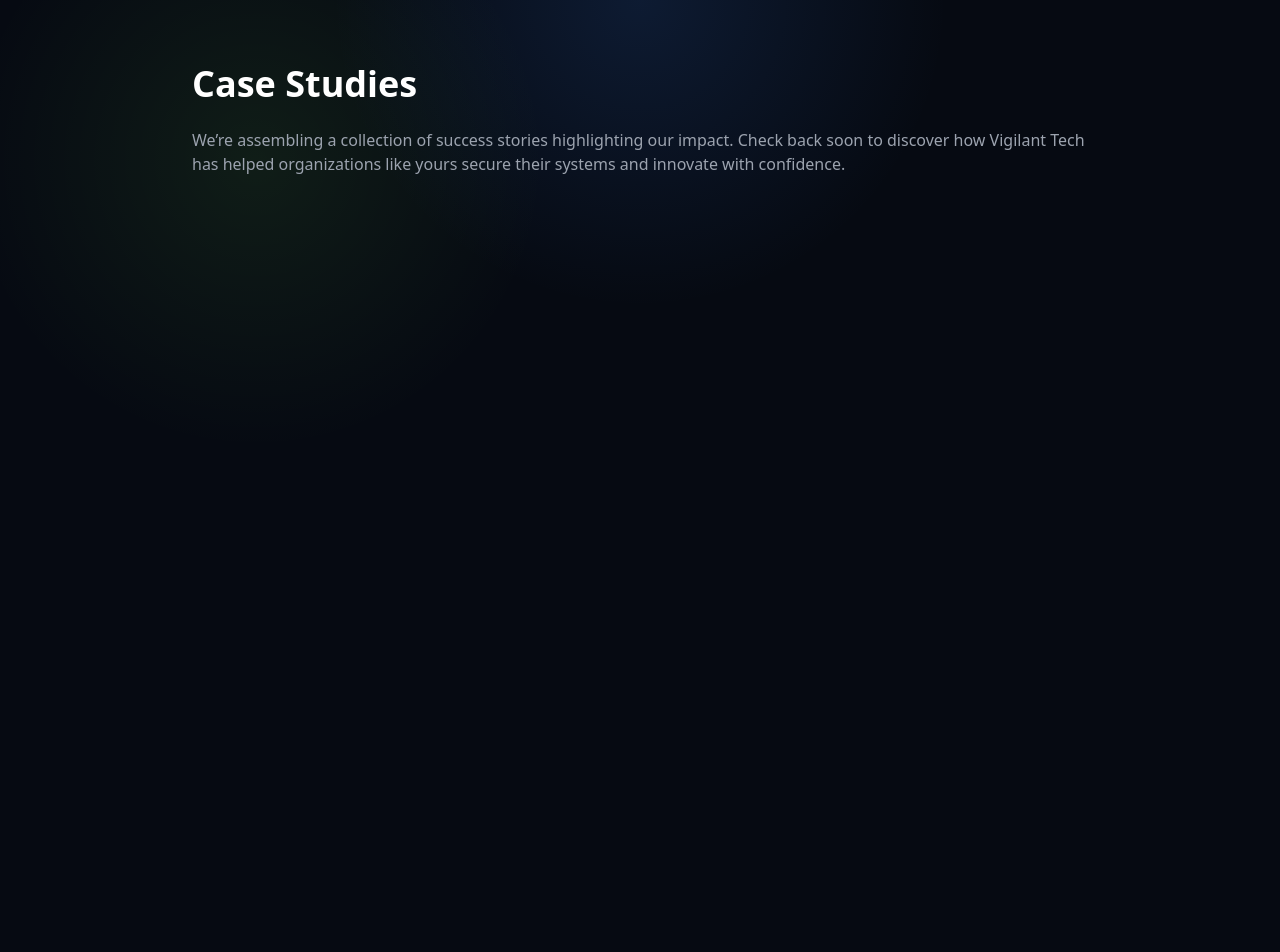
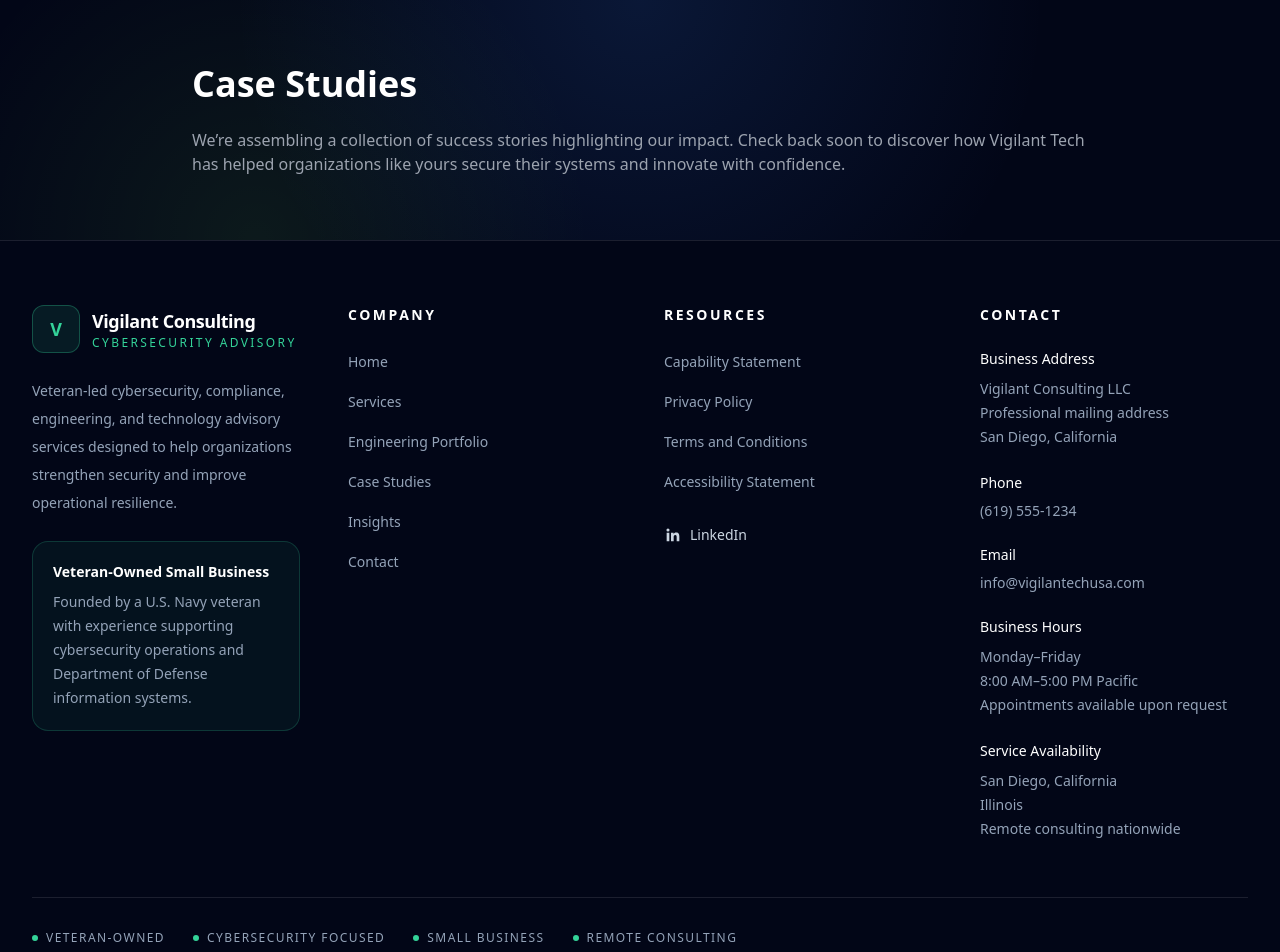
Before and after one commit to Smocha/Vigilant-Consulting, a Next.js app: page /case-studies in a window 1280 px wide. Shown: the top 952 px of the page. Before the commit the page ends 800 px from the top, so only its background shows below. Built offline with nearby package versions, Linux system fonts and the light colour scheme.

Commit message:
Update website footer

```diff
--- a/app/layout.tsx
+++ b/app/layout.tsx
@@ -1,4 +1,5 @@
-import type { Metadata } from "next";
+import type { Metadata, Viewport } from "next";
+import Footer from "../components/Footer";
 import "./globals.css";
 
 export const metadata: Metadata = {
@@ -10,32 +11,43 @@
   },
 
   description:
-    "Cybersecurity, AI, Compliance, Risk Management, CMMC, NIST 800-171, Security Assessments, and Government Contracting Support.",
+    "Veteran-led cybersecurity, AI, compliance, risk management, CMMC, NIST 800-171, security assessments, and government contracting support.",
 
   keywords: [
-    "Cybersecurity",
+    "Vigilant Consulting",
+    "Cybersecurity Consulting",
     "CMMC",
     "NIST 800-171",
     "Risk Management",
-    "Compliance",
+    "Cybersecurity Compliance",
     "AI Consulting",
     "Government Contracting",
     "Security Assessments",
-    "Vigilant Consulting",
+    "Cloud Security",
+    "Veteran-Owned Business",
+    "San Diego Cybersecurity",
   ],
 
   authors: [
     {
-      name: "Vigilant Consulting",
+      name: "Vigilant Consulting LLC",
       url: "https://vigilantechusa.com",
     },
   ],
 
-  creator: "Vigilant Consulting",
-  publisher: "Vigilant Consulting",
+  creator: "Vigilant Consulting LLC",
+  publisher: "Vigilant Consulting LLC",
+
+  alternates: {
+    canonical: "/",
+  },
 
   icons: {
-    icon: "/favicon.ico",
+    icon: [
+      {
+        url: "/favicon.ico",
+      },
+    ],
     shortcut: "/favicon.ico",
     apple: "/logo.png",
   },
@@ -43,7 +55,7 @@
   openGraph: {
     title: "Vigilant Consulting",
     description:
-      "Cybersecurity, AI, Compliance, Risk Management, CMMC, and Government Contracting Support.",
+      "Veteran-led cybersecurity, compliance, engineering, and technology advisory services.",
     url: "https://vigilantechusa.com",
     siteName: "Vigilant Consulting",
     images: [
@@ -51,7 +63,7 @@
         url: "/logo.png",
         width: 1200,
         height: 630,
-        alt: "Vigilant Consulting",
+        alt: "Vigilant Consulting LLC",
       },
     ],
     locale: "en_US",
@@ -62,45 +74,46 @@
     card: "summary_large_image",
     title: "Vigilant Consulting",
     description:
-      "Cybersecurity, AI, Compliance, Risk Management, and Government Contracting Support.",
+      "Veteran-led cybersecurity, compliance, engineering, and technology advisory services.",
     images: ["/logo.png"],
   },
 
   robots: {
     index: true,
     follow: true,
+    googleBot: {
+      index: true,
+      follow: true,
+      "max-image-preview": "large",
+      "max-snippet": -1,
+      "max-video-preview": -1,
+    },
   },
+
+  category: "technology",
+};
+
+export const viewport: Viewport = {
+  width: "device-width",
+  initialScale: 1,
+  themeColor: "#020617",
 };
 
 export default function RootLayout({
   children,
-}: {
+}: Readonly<{
   children: React.ReactNode;
-}) {
-  const organizationSchema = {
-    "@context": "https://schema.org",
-    "@type": "Organization",
-    name: "Vigilant Consulting",
-    url: "https://vigilantechusa.com",
-    logo: "https://vigilantechusa.com/logo.png",
-    email: "info@vigilantechusa.com",
-    telephone: "+1-619-313-0088",
-    sameAs: [
-      "https://www.linkedin.com/company/vigilant-consulting",
-      "https://github.com/Smocha/Vigilant-Consulting",
-    ],
-  };
+}>) {
+  return (
+    <html lang="en" className="scroll-smooth">
+      <body className="min-h-screen bg-slate-950 text-white antialiased">
+        <div className="flex min-h-screen flex-col">
+          <main id="main-content" className="flex-1">
+            {children}
+          </main>
 
-  return (
-    <html lang="en">
-      <body>
-        <script
-          type="application/ld+json"
-          dangerouslySetInnerHTML={{
-            __html: JSON.stringify(organizationSchema),
-          }}
-        />
-        {children}
+          <Footer />
+        </div>
       </body>
     </html>
   );
--- a/components/Footer.tsx
+++ b/components/Footer.tsx
@@ -1,7 +1,302 @@
+import Link from "next/link";
+
+const companyLinks = [
+  {
+    label: "Home",
+    href: "/",
+  },
+  {
+    label: "Services",
+    href: "/services",
+  },
+  {
+    label: "Engineering Portfolio",
+    href: "/#engineering-portfolio",
+  },
+  {
+    label: "Case Studies",
+    href: "/case-studies",
+  },
+  {
+    label: "Insights",
+    href: "/blog",
+  },
+  {
+    label: "Contact",
+    href: "/contact",
+  },
+];
+
+const resourceLinks = [
+  {
+    label: "Capability Statement",
+    href: "/capability-statement",
+  },
+  {
+    label: "Privacy Policy",
+    href: "/privacy-policy",
+  },
+  {
+    label: "Terms and Conditions",
+    href: "/terms",
+  },
+  {
+    label: "Accessibility Statement",
+    href: "/accessibility",
+  },
+];
+
+const trustItems = [
+  "Veteran-Owned",
+  "Cybersecurity Focused",
+  "Small Business",
+  "Remote Consulting",
+];
+
 export default function Footer() {
+  const currentYear = new Date().getFullYear();
+
   return (
-    <footer className="border-t border-white/[0.06] bg-[#0d1b2a] px-6 py-10 text-center text-sm text-[#8a9ba8]">
-      © 2026 Vigilant Consulting. All rights reserved.
+    <footer className="border-t border-white/10 bg-slate-950 text-slate-300">
+      <div className="mx-auto max-w-7xl px-6 py-16 lg:px-8">
+        <div className="grid gap-12 sm:grid-cols-2 lg:grid-cols-4">
+          {/* Company overview */}
+          <section aria-labelledby="footer-company-heading">
+            <Link
+              href="/"
+              className="inline-flex items-center gap-3"
+              aria-label="Vigilant Consulting home"
+            >
+              <span
+                className="flex h-12 w-12 items-center justify-center rounded-xl border border-emerald-400/30 bg-emerald-400/10 text-lg font-bold text-emerald-400"
+                aria-hidden="true"
+              >
+                V
+              </span>
+
+              <span>
+                <span
+                  id="footer-company-heading"
+                  className="block text-lg font-semibold tracking-tight text-white"
+                >
+                  Vigilant Consulting
+                </span>
+
+                <span className="block text-xs uppercase tracking-[0.2em] text-emerald-400">
+                  Cybersecurity Advisory
+                </span>
+              </span>
+            </Link>
+
+            <p className="mt-6 max-w-sm text-sm leading-7 text-slate-400">
+              Veteran-led cybersecurity, compliance, engineering, and
+              technology advisory services designed to help organizations
+              strengthen security and improve operational resilience.
+            </p>
+
+            <div className="mt-6 rounded-2xl border border-emerald-400/20 bg-emerald-400/[0.06] p-5">
+              <p className="text-sm font-semibold text-white">
+                Veteran-Owned Small Business
+              </p>
+
+              <p className="mt-2 text-sm leading-6 text-slate-400">
+                Founded by a U.S. Navy veteran with experience supporting
+                cybersecurity operations and Department of Defense information
+                systems.
+              </p>
+            </div>
+          </section>
+
+          {/* Company links */}
+          <nav aria-labelledby="footer-company-links-heading">
+            <h2
+              id="footer-company-links-heading"
+              className="text-sm font-semibold uppercase tracking-[0.18em] text-white"
+            >
+              Company
+            </h2>
+
+            <ul className="mt-6 space-y-4">
+              {companyLinks.map((link) => (
+                <li key={link.label}>
+                  <Link
+                    href={link.href}
+                    className="text-sm text-slate-400 transition-colors duration-200 hover:text-emerald-400 focus-visible:outline-none focus-visible:ring-2 focus-visible:ring-emerald-400"
+                  >
+                    {link.label}
+                  </Link>
+                </li>
+              ))}
+            </ul>
+          </nav>
+
+          {/* Resource links */}
+          <nav aria-labelledby="footer-resource-links-heading">
+            <h2
+              id="footer-resource-links-heading"
+              className="text-sm font-semibold uppercase tracking-[0.18em] text-white"
+            >
+              Resources
+            </h2>
+
+            <ul className="mt-6 space-y-4">
+              {resourceLinks.map((link) => (
+                <li key={link.label}>
+                  <Link
+                    href={link.href}
+                    className="text-sm text-slate-400 transition-colors duration-200 hover:text-emerald-400 focus-visible:outline-none focus-visible:ring-2 focus-visible:ring-emerald-400"
+                  >
+                    {link.label}
+                  </Link>
+                </li>
+              ))}
+            </ul>
+
+            <div className="mt-8">
+              <a
+                href="https://www.linkedin.com/company/vigilant-consulting-llc"
+                target="_blank"
+                rel="noopener noreferrer"
+                className="inline-flex items-center gap-2 text-sm font-medium text-slate-300 transition-colors duration-200 hover:text-emerald-400 focus-visible:outline-none focus-visible:ring-2 focus-visible:ring-emerald-400"
+                aria-label="Visit Vigilant Consulting on LinkedIn"
+              >
+                <LinkedInIcon />
+                LinkedIn
+              </a>
+            </div>
+          </nav>
+
+          {/* Contact information */}
+          <section aria-labelledby="footer-contact-heading">
+            <h2
+              id="footer-contact-heading"
+              className="text-sm font-semibold uppercase tracking-[0.18em] text-white"
+            >
+              Contact
+            </h2>
+
+            <div className="mt-6 space-y-6 text-sm">
+              <div>
+                <h3 className="font-medium text-white">Business Address</h3>
+
+                <address className="mt-2 not-italic leading-6 text-slate-400">
+                  Vigilant Consulting LLC
+                  <br />
+                  Professional mailing address
+                  <br />
+                  San Diego, California
+                </address>
+              </div>
+
+              <div>
+                <h3 className="font-medium text-white">Phone</h3>
+
+                <a
+                  href="tel:+16195551234"
+                  className="mt-2 inline-block text-slate-400 transition-colors duration-200 hover:text-emerald-400 focus-visible:outline-none focus-visible:ring-2 focus-visible:ring-emerald-400"
+                >
+                  (619) 555-1234
+                </a>
+              </div>
+
+              <div>
+                <h3 className="font-medium text-white">Email</h3>
+
+                <a
+                  href="mailto:info@vigilantechusa.com"
+                  className="mt-2 inline-block break-all text-slate-400 transition-colors duration-200 hover:text-emerald-400 focus-visible:outline-none focus-visible:ring-2 focus-visible:ring-emerald-400"
+                >
+                  info@vigilantechusa.com
+                </a>
+              </div>
+
+              <div>
+                <h3 className="font-medium text-white">Business Hours</h3>
+
+                <p className="mt-2 leading-6 text-slate-400">
+                  Monday–Friday
+                  <br />
+                  8:00 AM–5:00 PM Pacific
+                  <br />
+                  Appointments available upon request
+                </p>
+              </div>
+
+              <div>
+                <h3 className="font-medium text-white">
+                  Service Availability
+                </h3>
+
+                <p className="mt-2 leading-6 text-slate-400">
+                  San Diego, California
+                  <br />
+                  Illinois
+                  <br />
+                  Remote consulting nationwide
+                </p>
+              </div>
+            </div>
+          </section>
+        </div>
+
+        {/* Trust indicators */}
+        <div className="mt-14 border-t border-white/10 pt-8">
+          <ul
+            className="flex flex-wrap gap-x-7 gap-y-4"
+            aria-label="Vigilant Consulting business attributes"
+          >
+            {trustItems.map((item) => (
+              <li
+                key={item}
+                className="inline-flex items-center gap-2 text-xs font-medium uppercase tracking-[0.12em] text-slate-400"
+              >
+                <span
+                  className="h-1.5 w-1.5 rounded-full bg-emerald-400"
+                  aria-hidden="true"
+                />
+
+                {item}
+              </li>
+            ))}
+          </ul>
+        </div>
+
+        {/* Disclaimer */}
+        <div className="mt-8 rounded-2xl border border-white/10 bg-white/[0.025] px-5 py-4">
+          <p className="text-xs leading-6 text-slate-500">
+            Information presented on this website is provided for general
+            informational purposes only. It does not constitute legal advice,
+            regulatory certification, or a guarantee of cybersecurity
+            compliance. Engagement scope, deliverables, and conclusions are
+            established through a written agreement.
+          </p>
+        </div>
+      </div>
+
+      {/* Copyright area */}
+      <div className="border-t border-white/10 bg-black/20">
+        <div className="mx-auto flex max-w-7xl flex-col gap-3 px-6 py-6 text-xs text-slate-500 sm:flex-row sm:items-center sm:justify-between lg:px-8">
+          <p>
+            © {currentYear} Vigilant Consulting LLC. All rights reserved.
+          </p>
+
+          <p>Cybersecurity • Compliance • Engineering</p>
+        </div>
+      </div>
     </footer>
   );
 }
+
+function LinkedInIcon() {
+  return (
+    <svg
+      width="18"
+      height="18"
+      viewBox="0 0 24 24"
+      fill="currentColor"
+      aria-hidden="true"
+    >
+      <path d="M20.45 20.45h-3.56v-5.57c0-1.33-.03-3.04-1.85-3.04-1.85 0-2.14 1.45-2.14 2.94v5.67H9.34V8.98h3.42v1.57h.05c.48-.9 1.64-1.85 3.37-1.85 3.6 0 4.27 2.37 4.27 5.46v6.29ZM5.32 7.41a2.07 2.07 0 1 1 0-4.14 2.07 2.07 0 0 1 0 4.14ZM7.1 20.45H3.54V8.98H7.1v11.47Z" />
+    </svg>
+  );
+}
```
